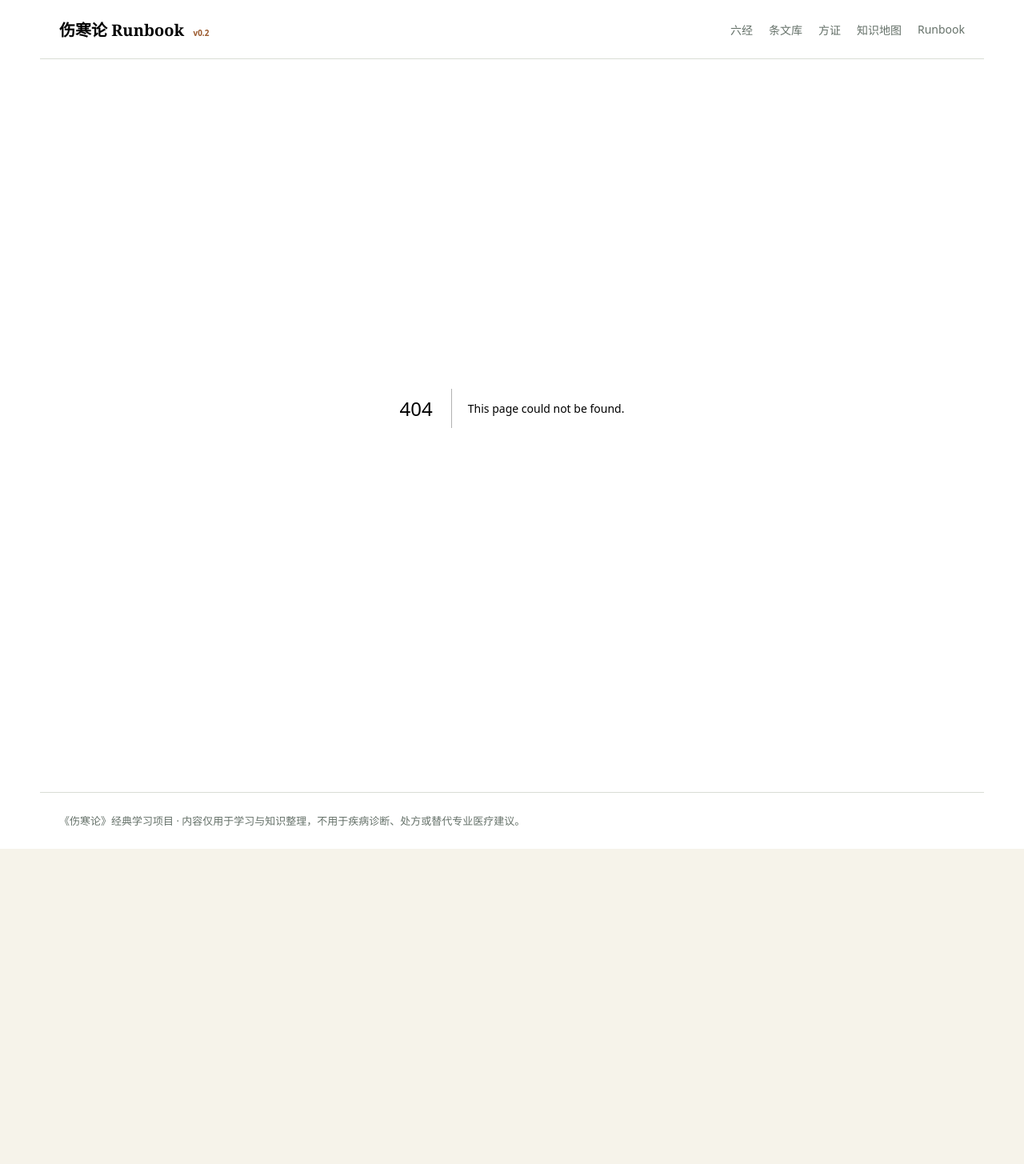
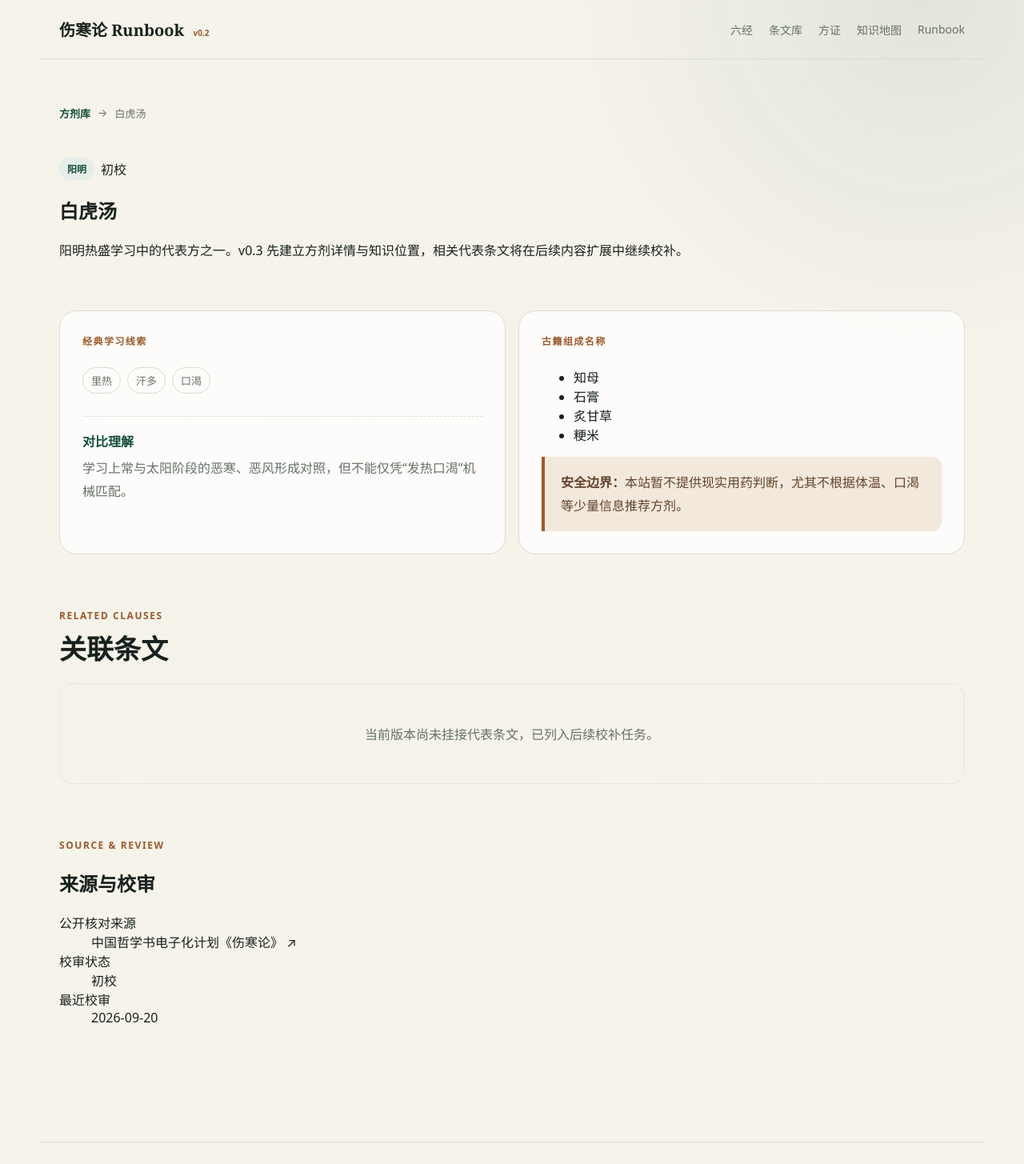
Before and after one commit to boxker/shanghan-runbook, a Next.js app: page /formulas/bai-hu-tang in a window 1280 px wide. Before the commit this address had no page. Shown: the top 1455 px of the page at 80% size. Before the commit the page ends 1061 px from the top, so only its background shows below. Built offline with nearby package versions, Linux system fonts and the light colour scheme.

Commit message:
feat(v0.3): add formula detail pages

```diff
--- /dev/null
+++ b/app/formulas/[slug]/page.tsx
@@ -0,0 +1,113 @@
+import Link from "next/link";
+import { notFound } from "next/navigation";
+import { getClauses, getFormula, getFormulas } from "@/lib/content";
+
+export function generateStaticParams() {
+  return getFormulas().map((item) => ({ slug: item.slug }));
+}
+
+export default async function FormulaDetailPage({
+  params,
+}: {
+  params: Promise<{ slug: string }>;
+}) {
+  const { slug } = await params;
+  const formula = getFormula(slug);
+  if (!formula) notFound();
+
+  const clauses = getClauses().filter((item) => formula.clauseIds.includes(item.id));
+  const related = getFormulas()
+    .filter((item) => item.slug !== formula.slug && item.channel.startsWith(formula.channel.replace("相关", "")))
+    .slice(0, 3);
+
+  return (
+    <>
+      <div className="breadcrumb">
+        <Link href="/formulas">方剂库</Link><span>→</span><span>{formula.name}</span>
+      </div>
+
+      <section className="formulaDetailHead">
+        <div className="clauseMeta">
+          <span className="tag">{formula.channel}</span>
+          <span className="reviewBadge">{formula.reviewStatus}</span>
+        </div>
+        <h1>{formula.name}</h1>
+        <p>{formula.summary}</p>
+      </section>
+
+      <div className="grid two formulaDetailGrid">
+        <article className="studyPanel">
+          <span className="panelLabel">经典学习线索</span>
+          <div className="chips largeChips">
+            {formula.clues.map((clue) => <span key={clue}>{clue}</span>)}
+          </div>
+          <div className="learningTip">
+            <strong>对比理解</strong>
+            <span>{formula.comparison}</span>
+          </div>
+        </article>
+
+        <article className="studyPanel">
+          <span className="panelLabel">古籍组成名称</span>
+          <ul className="compositionList">
+            {formula.composition.map((item) => <li key={item}>{item}</li>)}
+          </ul>
+          <div className="caution formulaSafety">
+            <strong>安全边界：</strong>{formula.caution}
+          </div>
+        </article>
+      </div>
+
+      <section>
+        <div className="sectionTitle">
+          <div><span className="eyebrow">RELATED CLAUSES</span><h2>关联条文</h2></div>
+        </div>
+        {clauses.length ? (
+          <div className="grid two">
+            {clauses.map((clause) => (
+              <Link className="card miniClause" href={`/clauses/${clause.id}`} key={clause.id}>
+                <div className="clauseMeta">
+                  <span className="clauseNo">#{clause.number}</span>
+                  <span className="tag">{clause.channel}</span>
+                </div>
+                <h3>{clause.title}</h3>
+                <p>{clause.original}</p>
+              </Link>
+            ))}
+          </div>
+        ) : (
+          <div className="emptyState">当前版本尚未挂接代表条文，已列入后续校补任务。</div>
+        )}
+      </section>
+
+      <section className="sourcePanel">
+        <div>
+          <span className="eyebrow">SOURCE & REVIEW</span>
+          <h2>来源与校审</h2>
+        </div>
+        <dl>
+          <div><dt>公开核对来源</dt><dd><a href={formula.sourceUrl} target="_blank" rel="noreferrer">{formula.sourceName} ↗</a></dd></div>
+          <div><dt>校审状态</dt><dd>{formula.reviewStatus}</dd></div>
+          <div><dt>最近校审</dt><dd>{formula.reviewedAt}</dd></div>
+        </dl>
+      </section>
+
+      {related.length > 0 && (
+        <section>
+          <div className="sectionTitle">
+            <div><span className="eyebrow">COMPARE</span><h2>同路径继续比较</h2></div>
+          </div>
+          <div className="grid three">
+            {related.map((item) => (
+              <Link className="card" href={`/formulas/${item.slug}`} key={item.slug}>
+                <span className="tag">{item.channel}</span>
+                <h3>{item.name}</h3>
+                <p>{item.summary}</p>
+              </Link>
+            ))}
+          </div>
+        </section>
+      )}
+    </>
+  );
+}
```
